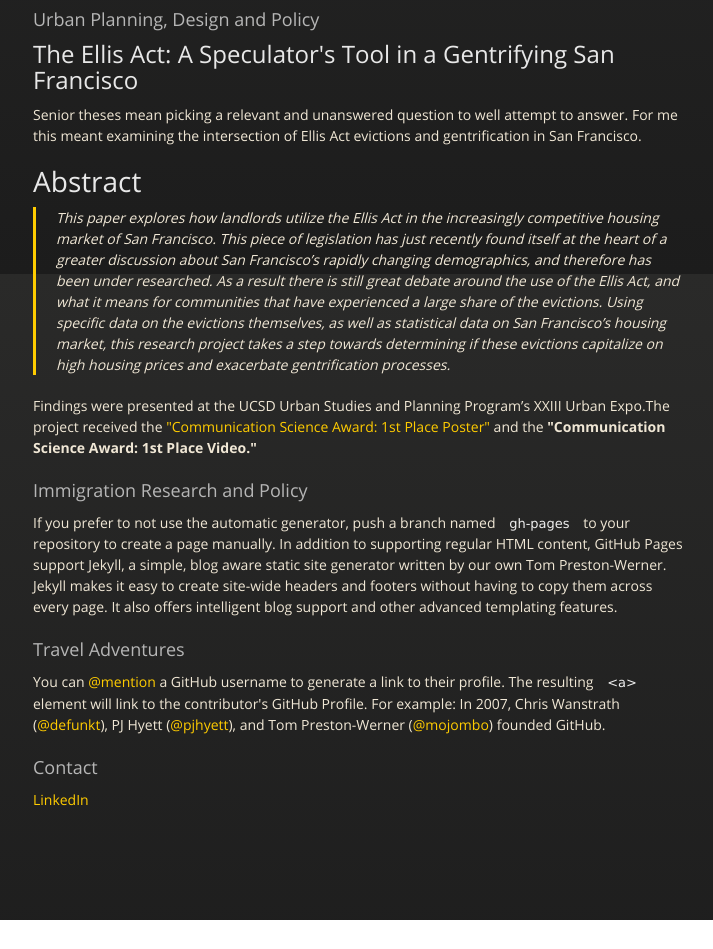
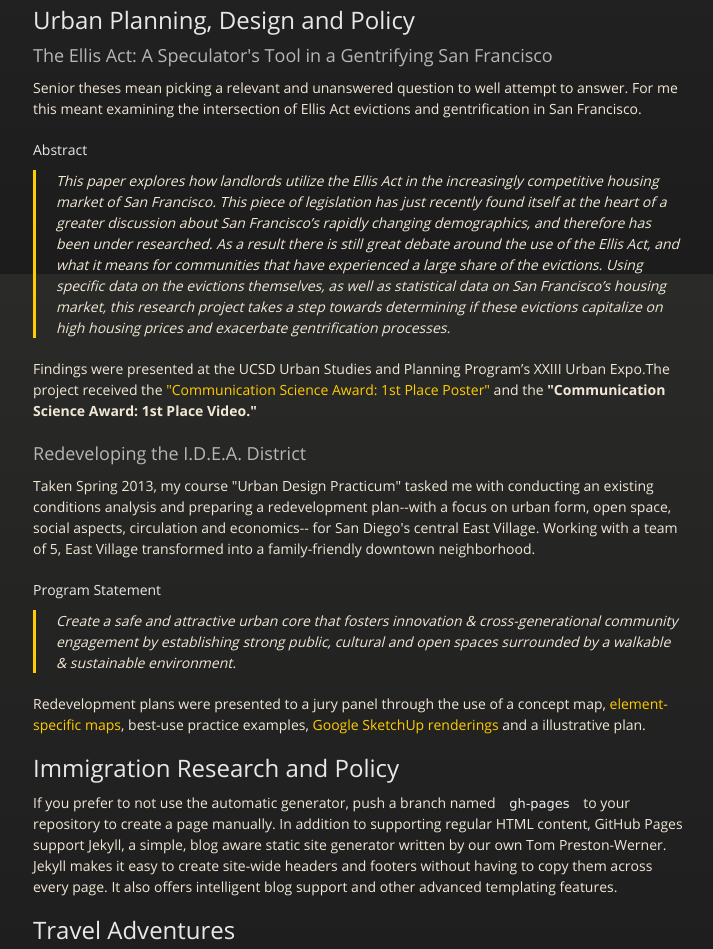
Before and after one commit to isabellablasi/isabellablasi.github.io, a plain HTML site: page index.html in a window 1280 px wide. Shown: the part 526-1475 px from the top of the page, without its empty margins (282-995 px from the left). Before the commit the page ends 1446 px from the top, so only its background shows below. Drawn offline with nearby package versions, Linux system fonts and the light colour scheme.

```diff
--- a/index.html
+++ b/index.html
@@ -46,16 +46,16 @@
 <li>Travel, travel and more travel!</li>
 </ul><p>This portfolio reflects my work and experience observing, analyzing, and living in urban environments.</p>
 
+<h2>
+<a name="urban-planning-design-and-policy" class="anchor" href="#urban-planning-design-and-policy"><span class="octicon octicon-link"></span></a>Urban Planning, Design and Policy</h2>
+
 <h3>
-<a name="urban-planning-design-and-policy" class="anchor" href="#urban-planning-design-and-policy"><span class="octicon octicon-link"></span></a>Urban Planning, Design and Policy</h3>
-
-<h2>
-<a name="the-ellis-act-a-speculators-tool-in-a-gentrifying-san-francisco" class="anchor" href="#the-ellis-act-a-speculators-tool-in-a-gentrifying-san-francisco"><span class="octicon octicon-link"></span></a>The Ellis Act: A Speculator's Tool in a Gentrifying San Francisco</h2>
+<a name="the-ellis-act-a-speculators-tool-in-a-gentrifying-san-francisco" class="anchor" href="#the-ellis-act-a-speculators-tool-in-a-gentrifying-san-francisco"><span class="octicon octicon-link"></span></a>The Ellis Act: A Speculator's Tool in a Gentrifying San Francisco</h3>
 
 <p>Senior theses mean picking a relevant and unanswered question to well attempt to answer. For me this meant examining the intersection of Ellis Act evictions and gentrification in San Francisco. </p>
 
-<h1>
-<a name="abstract" class="anchor" href="#abstract"><span class="octicon octicon-link"></span></a>Abstract</h1>
+<h4>
+<a name="abstract" class="anchor" href="#abstract"><span class="octicon octicon-link"></span></a>Abstract</h4>
 
 <blockquote>
 <p>This paper explores how landlords utilize the Ellis Act in the increasingly competitive housing market of San Francisco. This piece of legislation has just recently found itself at the heart of a greater discussion about San Francisco’s rapidly changing demographics, and therefore has been under researched. As a result there is still great debate around the use of the Ellis Act, and what it means for communities that have experienced a large share of the evictions. Using specific data on the evictions themselves, as well as statistical data on San Francisco’s housing market, this research project takes a step towards determining if these evictions capitalize on high housing prices and exacerbate gentrification processes.</p>
@@ -64,12 +64,26 @@
 <p>Findings were presented at the UCSD Urban Studies and Planning Program’s XXIII Urban Expo.The project received the <a href="UrbanProjects/ISA%20POSTER.pdf">"Communication Science Award: 1st Place Poster"</a> and the <strong>"Communication Science Award: 1st Place Video."</strong></p>
 
 <h3>
-<a name="immigration-research-and-policy" class="anchor" href="#immigration-research-and-policy"><span class="octicon octicon-link"></span></a>Immigration Research and Policy</h3>
+<a name="redeveloping-the-idea-district" class="anchor" href="#redeveloping-the-idea-district"><span class="octicon octicon-link"></span></a>Redeveloping the I.D.E.A. District</h3>
+
+<p>Taken Spring 2013, my course "Urban Design Practicum" tasked me with conducting an existing conditions analysis and preparing a redevelopment plan--with a focus on urban form, open space, social aspects, circulation and economics-- for San Diego's central East Village. Working with a team of 5, East Village transformed into a family-friendly downtown neighborhood. </p>
+
+<h4>
+<a name="program-statement" class="anchor" href="#program-statement"><span class="octicon octicon-link"></span></a>Program Statement</h4>
+
+<blockquote>
+<p>Create a safe and attractive urban core that fosters innovation &amp; cross-generational community engagement by establishing strong public, cultural and open spaces surrounded by a walkable &amp; sustainable environment. </p>
+</blockquote>
+
+<p>Redevelopment plans were presented to a jury panel through the use of a concept map, <a href="UrbanProjects/practicumpowerpoint%20example.pdf">element-specific maps</a>, best-use practice examples, <a href="sketchup.pdf">Google SketchUp renderings</a> and a  illustrative plan.</p>
+
+<h2>
+<a name="immigration-research-and-policy" class="anchor" href="#immigration-research-and-policy"><span class="octicon octicon-link"></span></a>Immigration Research and Policy</h2>
 
 <p>If you prefer to not use the automatic generator, push a branch named <code>gh-pages</code> to your repository to create a page manually. In addition to supporting regular HTML content, GitHub Pages support Jekyll, a simple, blog aware static site generator written by our own Tom Preston-Werner. Jekyll makes it easy to create site-wide headers and footers without having to copy them across every page. It also offers intelligent blog support and other advanced templating features.</p>
 
-<h3>
-<a name="travel-adventures" class="anchor" href="#travel-adventures"><span class="octicon octicon-link"></span></a>Travel Adventures</h3>
+<h2>
+<a name="travel-adventures" class="anchor" href="#travel-adventures"><span class="octicon octicon-link"></span></a>Travel Adventures</h2>
 
 <p>You can <a href="https://github.com/blog/821" class="user-mention">@mention</a> a GitHub username to generate a link to their profile. The resulting <code>&lt;a&gt;</code> element will link to the contributor's GitHub Profile. For example: In 2007, Chris Wanstrath (<a href="https://github.com/defunkt" class="user-mention">@defunkt</a>), PJ Hyett (<a href="https://github.com/pjhyett" class="user-mention">@pjhyett</a>), and Tom Preston-Werner (<a href="https://github.com/mojombo" class="user-mention">@mojombo</a>) founded GitHub.</p>
 
```
Also changed, not shown: params.json (+1 -1 lines).
